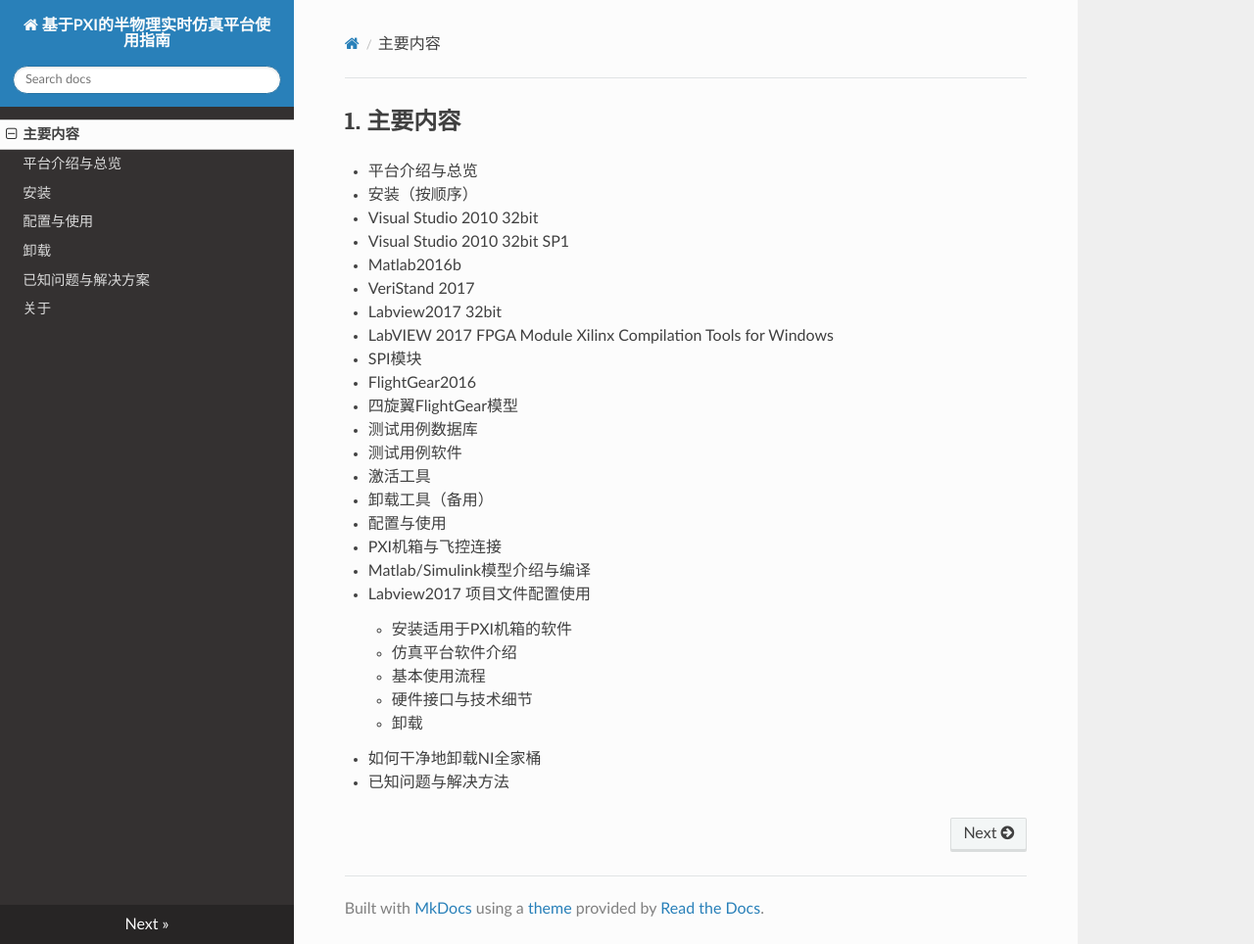
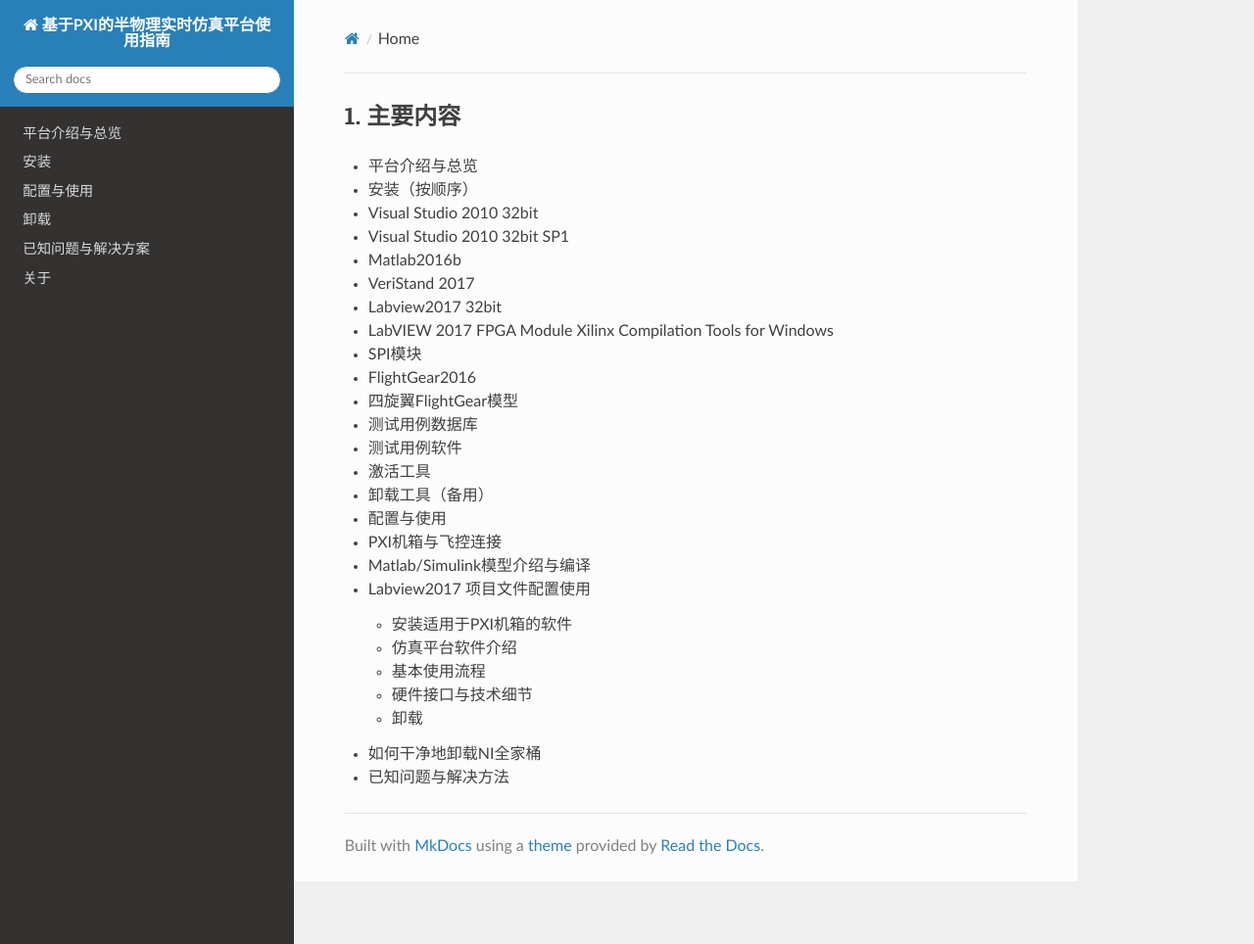
Before and after one commit to kcx064/NI_HIL_Docs, an MkDocs documentation site: the page built from docs/index.md, in a window 1280 px wide and 964 px high. Shown: the whole window at 98% size. Built offline with MkDocs 1.6.1, drawn with Linux system fonts in a browser that asks for light colours; nearby versions of some CDN libraries; some of the changed lines change nothing that is shown.

Commit message:
修改配置文件

```diff
--- a/mkdocs.yml
+++ b/mkdocs.yml
@@ -1,7 +1,6 @@
 site_name: 基于PXI的半物理实时仿真平台使用指南
 
 nav:
-    - 主要内容: index.md
     - 平台介绍与总览: 02-PlatformOverview.md
     - 安装: 03-Installation.md
     - 配置与使用: 04-Configuration&Operation.md
```
